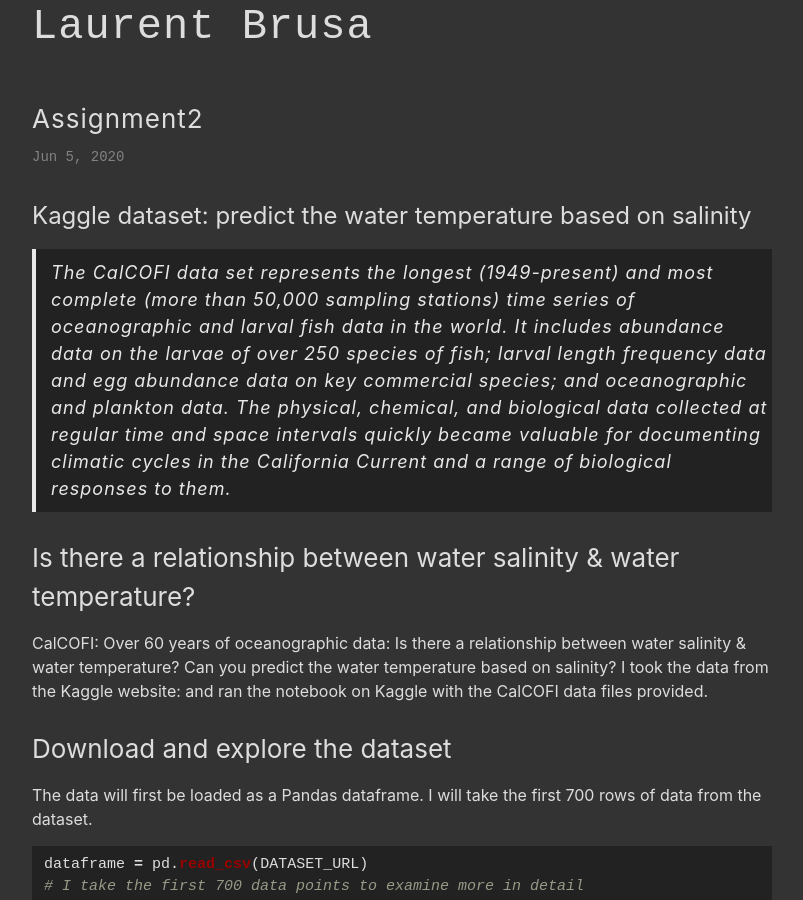
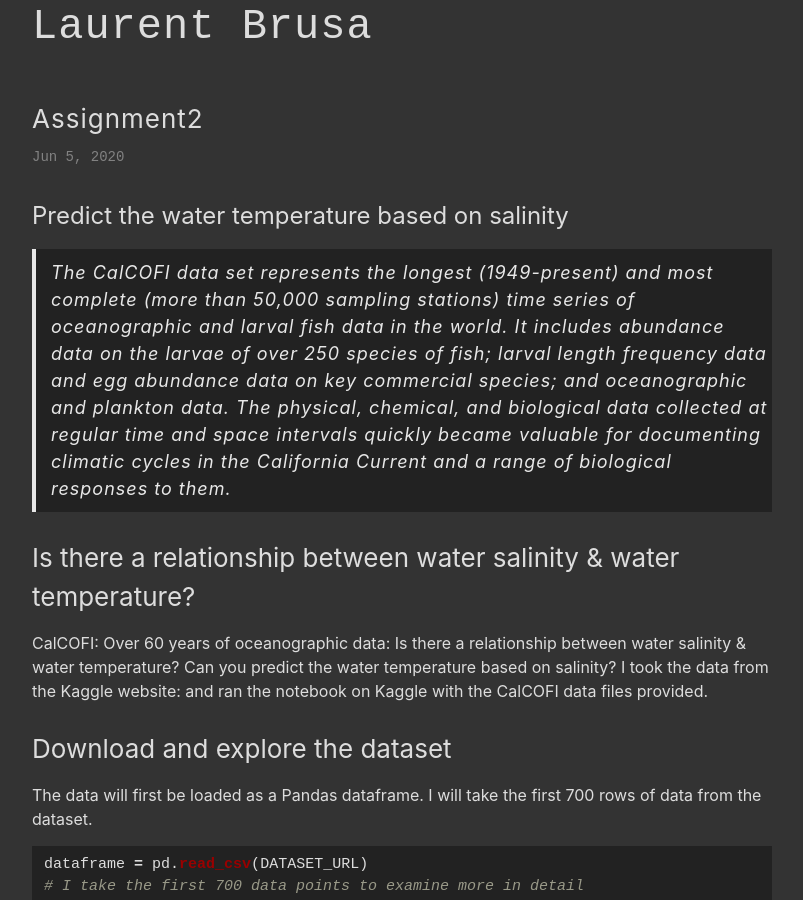
Before and after one commit to pymultitudes/pymultitudes.github.io, a Jekyll site: the page built from _posts/2020-06-05-assignment2.md, in a window 1280 px wide and 900 px high. Shown: the whole window, without its empty margins (238-1041 px from the left). Built offline with Jekyll 4.4.1, drawn with Linux system fonts in a browser that asks for light colours; our own code applies the rules of GitHub Pages for plain Markdown files.

Commit message:
Update 2020-06-05-assignment2.md

```diff
--- a/_posts/2020-06-05-assignment2.md
+++ b/_posts/2020-06-05-assignment2.md
@@ -1,4 +1,4 @@
-# Kaggle dataset: predict the water temperature based on salinity
+# Predict the water temperature based on salinity
 
 
 > The CalCOFI data set represents the longest (1949-present) and most complete (more than 50,000 sampling stations) time series of oceanographic and larval fish data in the world. It includes abundance data on the larvae of over 250 species of fish; larval length frequency data and egg abundance data on key commercial species; and oceanographic and plankton data. The physical, chemical, and biological data collected at regular time and space intervals quickly became valuable for documenting climatic cycles in the California Current and a range of biological responses to them.
```
